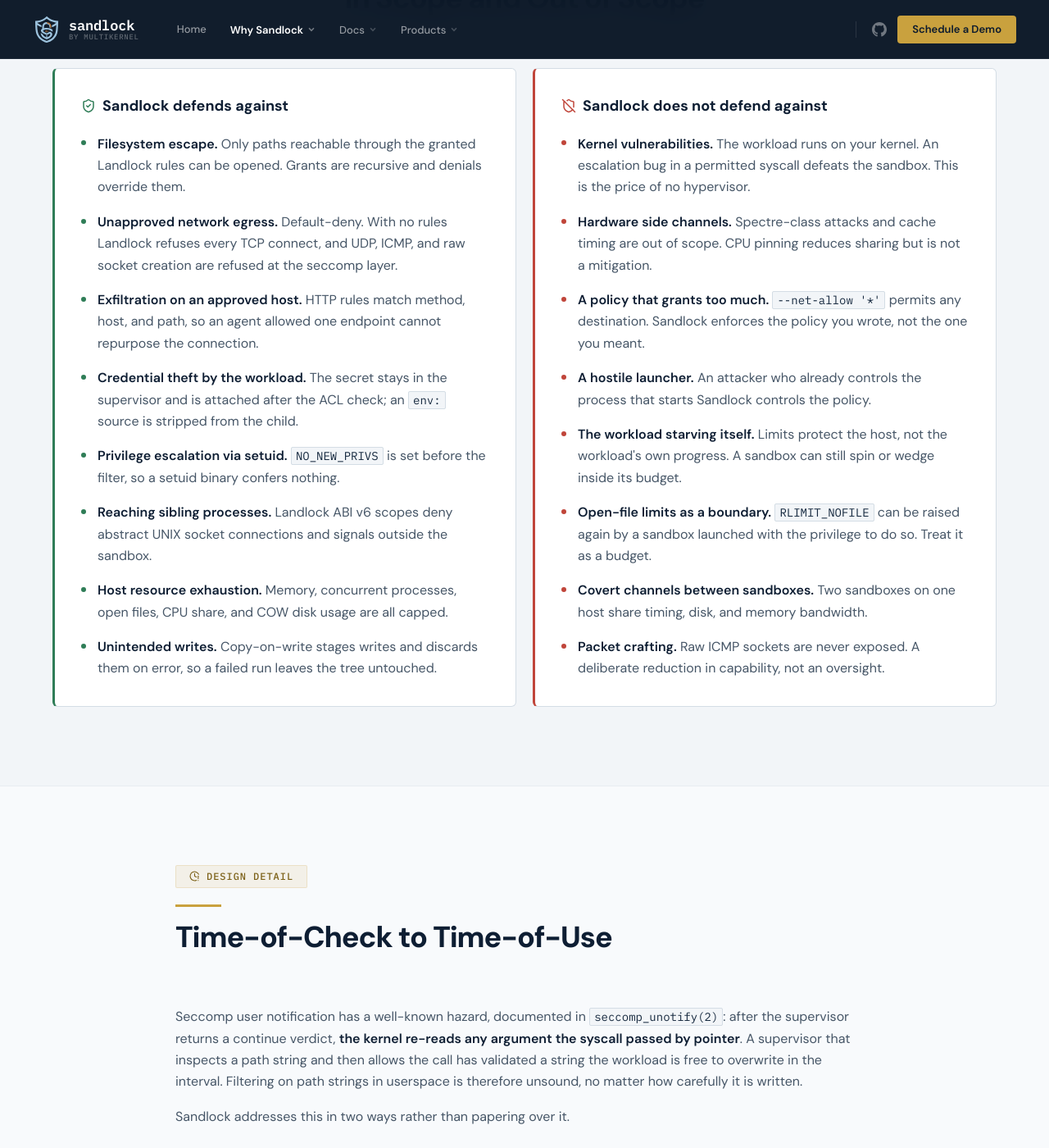
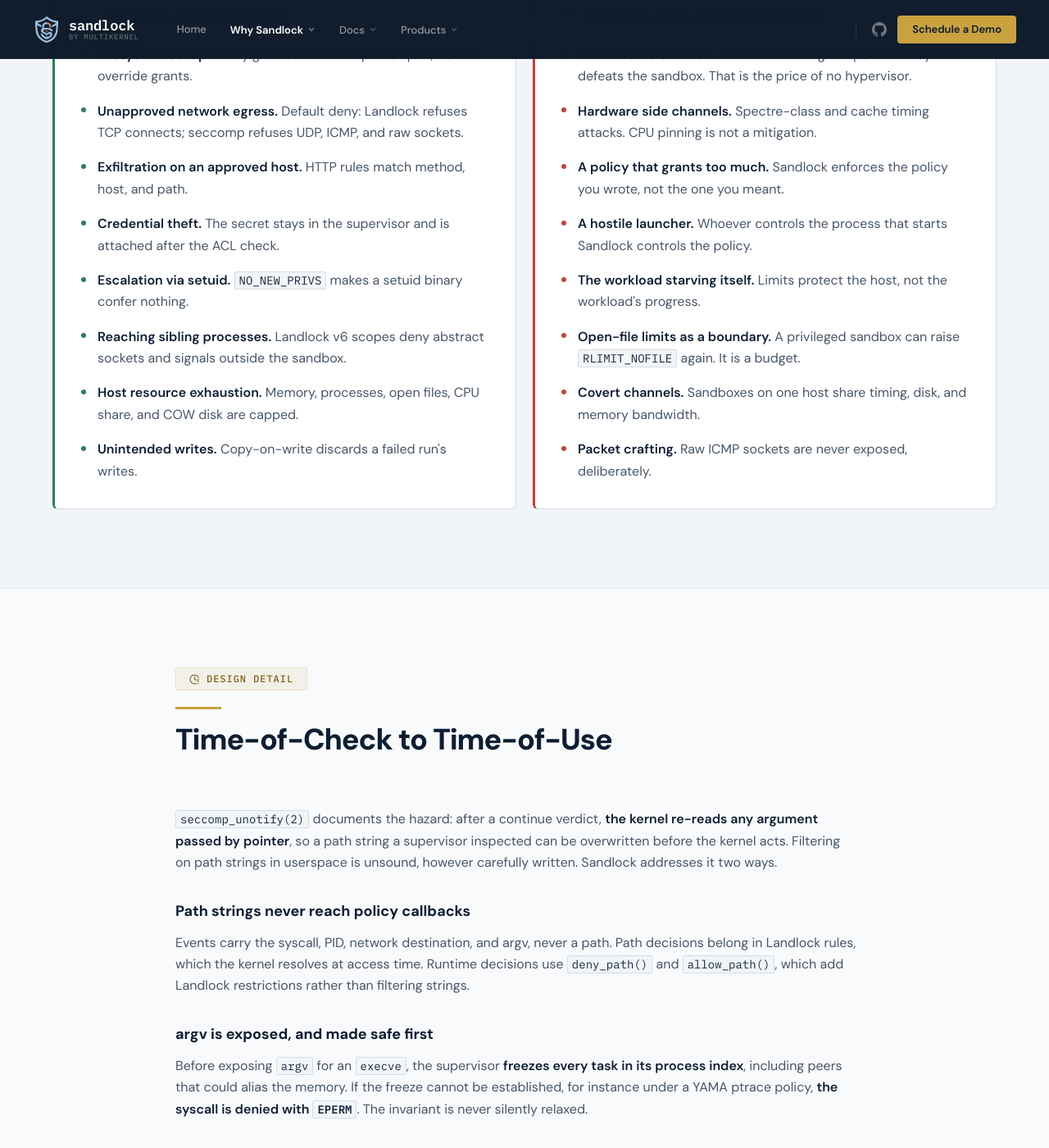
Before and after one commit to multikernel/sandlock.io, a Jekyll site: the page built from security.html, in a window 1280 px wide and 1400 px high, scrolled down 1455 px. Shown: the whole window at 82% size. Built offline with Jekyll 4.4.1, drawn with Linux system fonts in a browser that asks for light colours; some of the changed text lies outside the part shown.

Commit message:
Compact the security and comparison pages
Every claim, table row, and scope item stays; each is stated in one clause.
The TOCTOU section keeps both mechanisms and the EPERM invariant.

```diff
--- a/security.html
+++ b/security.html
@@ -189,7 +189,7 @@
             <span>Security model</span>
         </div>
         <h1>What Sandlock Guarantees, and What It Does Not</h1>
-        <p class="subtitle">A sandbox is only useful if you know its edges. This page states the trust boundaries, the guarantees each layer provides, and the attacks that are explicitly out of scope.</p>
+        <p class="subtitle">A sandbox is only useful if you know its edges: the trust boundaries, what each layer guarantees, and what is out of scope.</p>
         <p class="page-meta">By {{ page.author }} &middot; Updated <time datetime="{{ page.last_modified_at | date: '%Y-%m-%d' }}">{{ page.last_modified_at | date: "%B %-d, %Y" }}</time></p>
     </div>
 </section>
@@ -202,26 +202,26 @@
                 <span>Trust boundaries</span>
             </div>
             <h2 class="section-title">Three Tiers of Trust</h2>
-            <p class="section-subtitle">Sandlock's design principle is that the amount of trust placed in userspace should be as small as the policy allows.</p>
+            <p class="section-subtitle">Trust placed in userspace is kept as small as the policy allows.</p>
         </div>
 
         <div class="boundary-grid">
             <div class="boundary">
                 <span class="tier">Fully trusted</span>
                 <h3>The host kernel</h3>
-                <p>Landlock rules and the seccomp-bpf filter are evaluated by the kernel. If the kernel is compromised, so is every guarantee on this page. Sandlock shares a kernel with its workload, and that is the fundamental limit of the model.</p>
+                <p>Evaluates Landlock and seccomp. Sandlock shares it with the workload; if the kernel is compromised, so is every guarantee here.</p>
             </div>
 
             <div class="boundary">
                 <span class="tier">Partially trusted</span>
                 <h3>The supervisor</h3>
-                <p>Runs in the parent process, outside the sandbox. It decides on the syscalls the kernel hands it: destination IPs, resource accounting, COW writes. Its handler chain is fixed, with built-ins first, so a custom handler can extend confinement but never relax it.</p>
+                <p>Runs in the parent, outside the sandbox, deciding the syscalls the kernel hands it. Built-in handlers run first, so a custom one can extend confinement but never relax it.</p>
             </div>
 
             <div class="boundary">
                 <span class="tier">Untrusted</span>
                 <h3>The workload</h3>
-                <p>Assumed hostile. It never executes an unconfined instruction: <code class="inline">NO_NEW_PRIVS</code>, Landlock, and the seccomp filter are all installed before <code class="inline">exec</code>, and inherited descriptors above stderr are closed first.</p>
+                <p>Assumed hostile. <code class="inline">NO_NEW_PRIVS</code>, Landlock, and seccomp are installed and inherited descriptors closed before <code class="inline">exec</code>, so it never runs unconfined.</p>
             </div>
         </div>
     </div>
@@ -241,28 +241,28 @@
             <div class="claim-col does">
                 <h3><i data-lucide="shield-check"></i>Sandlock defends against</h3>
                 <ul>
-                    <li><strong>Filesystem escape.</strong> Only paths reachable through the granted Landlock rules can be opened. Grants are recursive and denials override them.</li>
-                    <li><strong>Unapproved network egress.</strong> Default-deny. With no rules Landlock refuses every TCP connect, and UDP, ICMP, and raw socket creation are refused at the seccomp layer.</li>
-                    <li><strong>Exfiltration on an approved host.</strong> HTTP rules match method, host, and path, so an agent allowed one endpoint cannot repurpose the connection.</li>
-                    <li><strong>Credential theft by the workload.</strong> The secret stays in the supervisor and is attached after the ACL check; an <code class="inline">env:</code> source is stripped from the child.</li>
-                    <li><strong>Privilege escalation via setuid.</strong> <code class="inline">NO_NEW_PRIVS</code> is set before the filter, so a setuid binary confers nothing.</li>
-                    <li><strong>Reaching sibling processes.</strong> Landlock ABI v6 scopes deny abstract UNIX socket connections and signals outside the sandbox.</li>
-                    <li><strong>Host resource exhaustion.</strong> Memory, concurrent processes, open files, CPU share, and COW disk usage are all capped.</li>
-                    <li><strong>Unintended writes.</strong> Copy-on-write stages writes and discards them on error, so a failed run leaves the tree untouched.</li>
+                    <li><strong>Filesystem escape.</strong> Only granted Landlock paths open; denials override grants.</li>
+                    <li><strong>Unapproved network egress.</strong> Default deny: Landlock refuses TCP connects; seccomp refuses UDP, ICMP, and raw sockets.</li>
+                    <li><strong>Exfiltration on an approved host.</strong> HTTP rules match method, host, and path.</li>
+                    <li><strong>Credential theft.</strong> The secret stays in the supervisor and is attached after the ACL check.</li>
+                    <li><strong>Escalation via setuid.</strong> <code class="inline">NO_NEW_PRIVS</code> makes a setuid binary confer nothing.</li>
+                    <li><strong>Reaching sibling processes.</strong> Landlock v6 scopes deny abstract sockets and signals outside the sandbox.</li>
+                    <li><strong>Host resource exhaustion.</strong> Memory, processes, open files, CPU share, and COW disk are capped.</li>
+                    <li><strong>Unintended writes.</strong> Copy-on-write discards a failed run's writes.</li>
                 </ul>
             </div>
 
             <div class="claim-col does-not">
                 <h3><i data-lucide="shield-off"></i>Sandlock does not defend against</h3>
                 <ul>
-                    <li><strong>Kernel vulnerabilities.</strong> The workload runs on your kernel. An escalation bug in a permitted syscall defeats the sandbox. This is the price of no hypervisor.</li>
-                    <li><strong>Hardware side channels.</strong> Spectre-class attacks and cache timing are out of scope. CPU pinning reduces sharing but is not a mitigation.</li>
-                    <li><strong>A policy that grants too much.</strong> <code class="inline">--net-allow '*'</code> permits any destination. Sandlock enforces the policy you wrote, not the one you meant.</li>
-                    <li><strong>A hostile launcher.</strong> An attacker who already controls the process that starts Sandlock controls the policy.</li>
-                    <li><strong>The workload starving itself.</strong> Limits protect the host, not the workload's own progress. A sandbox can still spin or wedge inside its budget.</li>
-                    <li><strong>Open-file limits as a boundary.</strong> <code class="inline">RLIMIT_NOFILE</code> can be raised again by a sandbox launched with the privilege to do so. Treat it as a budget.</li>
-                    <li><strong>Covert channels between sandboxes.</strong> Two sandboxes on one host share timing, disk, and memory bandwidth.</li>
-                    <li><strong>Packet crafting.</strong> Raw ICMP sockets are never exposed. A deliberate reduction in capability, not an oversight.</li>
+                    <li><strong>Kernel vulnerabilities.</strong> An escalation bug in a permitted syscall defeats the sandbox. That is the price of no hypervisor.</li>
+                    <li><strong>Hardware side channels.</strong> Spectre-class and cache timing attacks. CPU pinning is not a mitigation.</li>
+                    <li><strong>A policy that grants too much.</strong> Sandlock enforces the policy you wrote, not the one you meant.</li>
+                    <li><strong>A hostile launcher.</strong> Whoever controls the process that starts Sandlock controls the policy.</li>
+                    <li><strong>The workload starving itself.</strong> Limits protect the host, not the workload's progress.</li>
+                    <li><strong>Open-file limits as a boundary.</strong> A privileged sandbox can raise <code class="inline">RLIMIT_NOFILE</code> again. It is a budget.</li>
+                    <li><strong>Covert channels.</strong> Sandboxes on one host share timing, disk, and memory bandwidth.</li>
+                    <li><strong>Packet crafting.</strong> Raw ICMP sockets are never exposed, deliberately.</li>
                 </ul>
             </div>
         </div>
@@ -280,15 +280,13 @@
         </div>
 
         <div class="prose-block">
-            <p>Seccomp user notification has a well-known hazard, documented in <code class="inline">seccomp_unotify(2)</code>: after the supervisor returns a continue verdict, <strong>the kernel re-reads any argument the syscall passed by pointer</strong>. A supervisor that inspects a path string and then allows the call has validated a string the workload is free to overwrite in the interval. Filtering on path strings in userspace is therefore unsound, no matter how carefully it is written.</p>
-            <p>Sandlock addresses this in two ways rather than papering over it.</p>
+            <p><code class="inline">seccomp_unotify(2)</code> documents the hazard: after a continue verdict, <strong>the kernel re-reads any argument passed by pointer</strong>, so a path string a supervisor inspected can be overwritten before the kernel acts. Filtering on path strings in userspace is unsound, however carefully written. Sandlock addresses it two ways.</p>
 
-            <h3>Path strings are never exposed to policy callbacks</h3>
-            <p>Policy events carry the syscall name, category, PID, network destination, and argv, but never a path. Path-based access control belongs in static Landlock rules, where the kernel resolves the path itself at access time and no window exists. For decisions that genuinely have to be made at runtime, the policy context offers <code class="inline">deny_path()</code> and <code class="inline">allow_path()</code>, which add Landlock-side restrictions rather than filtering strings.</p>
+            <h3>Path strings never reach policy callbacks</h3>
+            <p>Events carry the syscall, PID, network destination, and argv, never a path. Path decisions belong in Landlock rules, which the kernel resolves at access time. Runtime decisions use <code class="inline">deny_path()</code> and <code class="inline">allow_path()</code>, which add Landlock restrictions rather than filtering strings.</p>
 
-            <h3>argv is exposed, and it is made safe first</h3>
-            <p>Command lines are too useful to withhold, so Sandlock makes them safe instead. Before exposing <code class="inline">argv</code> for an <code class="inline">execve</code>, the supervisor <strong>freezes every task in its process index</strong>, including peer processes that could alias the argv memory through a shared mapping. While a policy callback is active, fork-like syscalls are traced for one creation event so that children are registered before they can run user code.</p>
-            <p>If the freeze or the creation tracking cannot be established, for instance because a YAMA policy blocks ptrace, <strong>the syscall is denied with <code class="inline">EPERM</code></strong>. The safety invariant is never silently relaxed in favour of letting the workload proceed.</p>
+            <h3>argv is exposed, and made safe first</h3>
+            <p>Before exposing <code class="inline">argv</code> for an <code class="inline">execve</code>, the supervisor <strong>freezes every task in its process index</strong>, including peers that could alias the memory. If the freeze cannot be established, for instance under a YAMA ptrace policy, <strong>the syscall is denied with <code class="inline">EPERM</code></strong>. The invariant is never silently relaxed.</p>
         </div>
     </div>
 </section>
@@ -304,7 +302,7 @@
         </div>
 
         <div class="prose-block">
-            <p>Sandlock starts from deny and requires you to open things up. This matters because the failure mode of a permissive default is silent: nothing breaks, and you learn about the gap from an incident rather than from an error.</p>
+            <p>Sandlock starts from deny. A permissive default fails silently: you learn about the gap from an incident rather than an error.</p>
         </div>
 
         <div class="data-table-wrap" style="margin-top: var(--space-6);">
@@ -319,28 +317,28 @@
                 <tbody>
                     <tr>
                         <th scope="row">Filesystem</th>
-                        <td>Nothing readable or writable. No implicit grant for <code>/usr</code> or <code>/lib</code>.</td>
-                        <td>Name every path, which is why every example on this site does.</td>
+                        <td>Nothing readable or writable, not even <code>/usr</code>.</td>
+                        <td>Name every path.</td>
                     </tr>
                     <tr>
                         <th scope="row">Network</th>
-                        <td>Landlock denies every TCP connect; UDP, ICMP, and raw socket <em>creation</em> are denied at the seccomp layer.</td>
-                        <td><code>--net-allow '*'</code> explicitly. ICMP still needs its own <code>icmp://</code> rule on top.</td>
+                        <td>No TCP connect; no UDP, ICMP, or raw socket creation.</td>
+                        <td><code>--net-allow '*'</code> explicitly; ICMP needs its own <code>icmp://</code> rule.</td>
                     </tr>
                     <tr>
                         <th scope="row">Syscalls</th>
-                        <td>The default blocklist applies unconditionally and cannot be turned off.</td>
-                        <td>Named groups only, such as System V IPC. An unknown group name is rejected, so a typo fails loudly.</td>
+                        <td>The default blocklist, always.</td>
+                        <td>Named groups only, such as System V IPC. A typo fails loudly.</td>
                     </tr>
                     <tr>
                         <th scope="row">Kernel protections</th>
-                        <td>Every protection the host supports is enforced, and Sandlock <strong>refuses to start</strong> when one it expects is missing.</td>
-                        <td>Per protection, explicitly: <code>allow_degraded</code> skips it where the kernel lacks it, <code>disable</code> turns it off outright.</td>
+                        <td>All enforced; Sandlock <strong>refuses to start</strong> if one is missing.</td>
+                        <td>Per protection: <code>allow_degraded</code> or <code>disable</code>.</td>
                     </tr>
                 </tbody>
             </table>
         </div>
-        <p class="table-note">Protocol availability follows rule presence: with no UDP rule, UDP sockets cannot be created at all. A sandbox's resolved protection posture is part of its checkpoint, so a restored sandbox returns with the protections it was built with rather than whatever the new host offers. <code>sandlock check</code> reports the host's Landlock ABI before you deploy.</p>
+        <p class="table-note">A sandbox's protection posture is part of its checkpoint, so a restore keeps the protections it was built with. <code>sandlock check</code> reports the host's Landlock ABI.</p>
     </div>
 </section>
 
@@ -355,15 +353,15 @@
         </div>
 
         <div class="prose-block">
-            <p>A workload can use a secret without ever holding it. The value is loaded into the supervisor from an environment variable, a file, or a file descriptor, and attached to a matching request inside the proxy <strong>strictly after the ACL check has passed</strong>, so a request the policy would reject never carries it.</p>
+            <p>A workload can use a secret without holding it. The supervisor loads it from an environment variable, file, or descriptor and attaches it in the proxy <strong>strictly after the ACL check</strong>, so a rejected request never carries it.</p>
 
             <ul class="prop-list">
-                <li><strong>The child never carries the value.</strong> An <code class="inline">env:</code> source is stripped from the child's environment, so a compromised agent cannot read its own key back. An <code class="inline">fd:</code> source never touches disk.</li>
-                <li><strong>Cleartext HTTP warns rather than failing silently.</strong> Attaching a credential over plain HTTP sends it upstream in the clear, so Sandlock emits a one-per-run warning instead of treating the transport as safe.</li>
-                <li><strong>The MITM CA's private key stays in memory.</strong> <code class="inline">--http-inject-ca</code> generates an ephemeral CA, writes only the public certificate into the trust bundles you name, and never persists the key.</li>
+                <li><strong>The child never carries the value.</strong> An <code class="inline">env:</code> source is stripped from its environment; an <code class="inline">fd:</code> source never touches disk.</li>
+                <li><strong>Cleartext HTTP warns.</strong> Attaching a credential over plain HTTP emits a one-per-run warning.</li>
+                <li><strong>The CA key stays in memory.</strong> <code class="inline">--http-inject-ca</code> writes only the public certificate into the bundles you name.</li>
             </ul>
 
-            <p>Sandlock ships no secret-manager client, deliberately. An external fetcher materializes the value into a <code class="inline">file:</code> or <code class="inline">fd:</code> source, keeping it off <code class="inline">ps</code>, out of shell history, and out of the child's environment, and letting you use Vault, a cloud secret store, or a CSI driver without Sandlock having an opinion.</p>
+            <p>There is no secret-manager client, deliberately. Vault, a cloud store, or a CSI driver materializes the value into a <code class="inline">file:</code> or <code class="inline">fd:</code> source, off <code class="inline">ps</code> and out of shell history.</p>
         </div>
     </div>
 </section>
@@ -376,7 +374,7 @@
                 <span>Research</span>
             </div>
             <h2 class="section-title">Where This Threat Model Is Written Down</h2>
-            <p class="section-subtitle">The guarantees above are stated formally, and the attacks that are out of scope enumerated, in the Sandlock paper.</p>
+            <p class="section-subtitle">The guarantees above, and the attacks out of scope, are stated formally in the paper.</p>
         </div>
 
         <div class="research-list">
@@ -413,12 +411,12 @@
                 <span>Disclosure</span>
             </div>
             <h2 class="section-title">Reporting a Vulnerability</h2>
-            <p class="section-subtitle">If you believe you have found a way to escape a Sandlock policy, we want to hear about it before anyone else does.</p>
+            <p class="section-subtitle">Found a way out of a Sandlock policy? We want to hear it first.</p>
         </div>
 
         <div class="text-center">
             <p style="color: rgba(255,255,255,0.6); font-size: var(--text-base); line-height: var(--leading-relaxed); max-width: 60ch; margin: 0 auto var(--space-8);">
-                Email <a href="mailto:contact@multikernel.io" style="color: var(--accent-400)">contact@multikernel.io</a> with a description and, where possible, a reproducer. Please do not open a public issue for a suspected escape until we have had a chance to respond.
+                Email <a href="mailto:contact@multikernel.io" style="color: var(--accent-400)">contact@multikernel.io</a> with a reproducer where possible. Please do not open a public issue until we have responded.
             </p>
             <div class="button-group">
                 <a href="mailto:contact@multikernel.io" class="btn btn-primary">
```
Also changed, not shown: comparison.html (+23 -23 lines).
